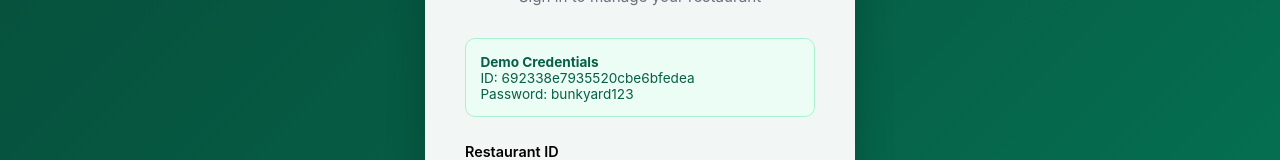
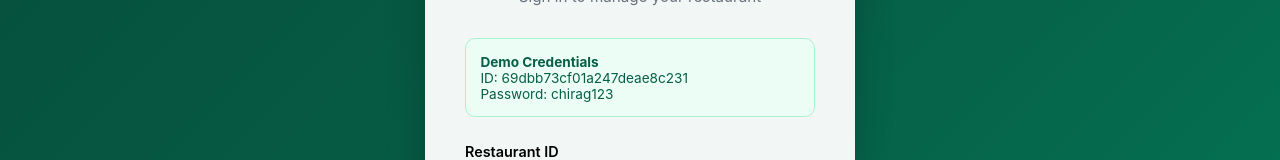
Before and after one commit to chiragluhach-droid/gocha-vendor-web, a React (Create React App) app: page /login in a window 1280 px wide. Shown: the part 237-397 px from the top of the page. Built offline with nearby package versions, Linux system fonts and the light colour scheme.

Commit message:
Glti se DB udh gya

```diff
--- a/src/api.js
+++ b/src/api.js
@@ -1,6 +1,6 @@
 import axios from 'axios';
 
-const API_BASE_URL = 'https://gocha-backend.onrender.com';
+const API_BASE_URL = 'http://3.7.254.19';
 
 const api = axios.create({
   baseURL: API_BASE_URL,
--- a/src/components/Login.js
+++ b/src/components/Login.js
@@ -88,8 +88,8 @@ const Login = ({ onLogin }) => {
           color: '#065f46'
         }}>
           <strong>Demo Credentials</strong>
-          <div>ID: 692338e7935520cbe6bfedea</div>
-          <div>Password: bunkyard123</div>
+          <div>ID: 69dbb73cf01a247deae8c231</div>
+          <div>Password: chirag123</div>
         </div>
 
         <form onSubmit={handleLogin}>
```
